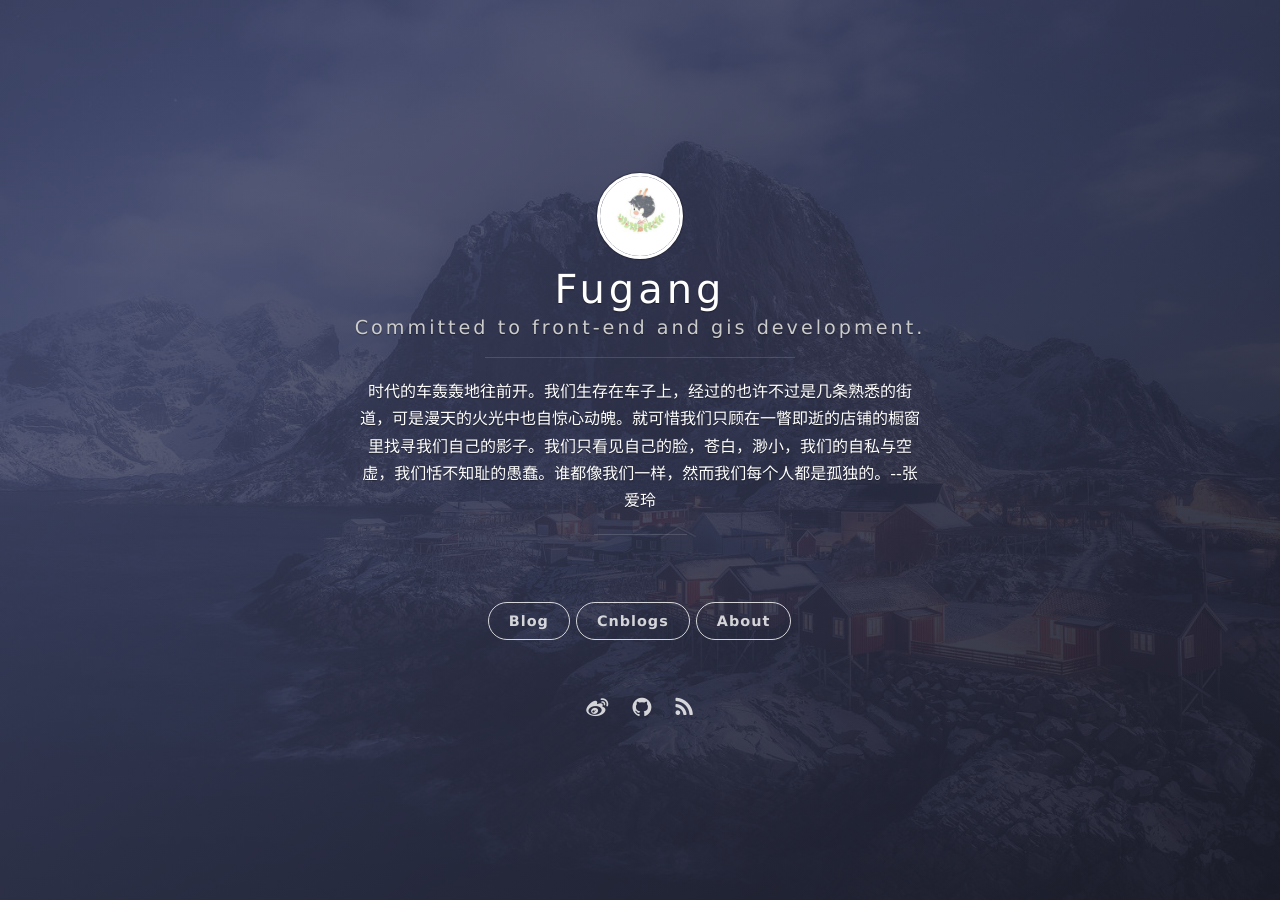
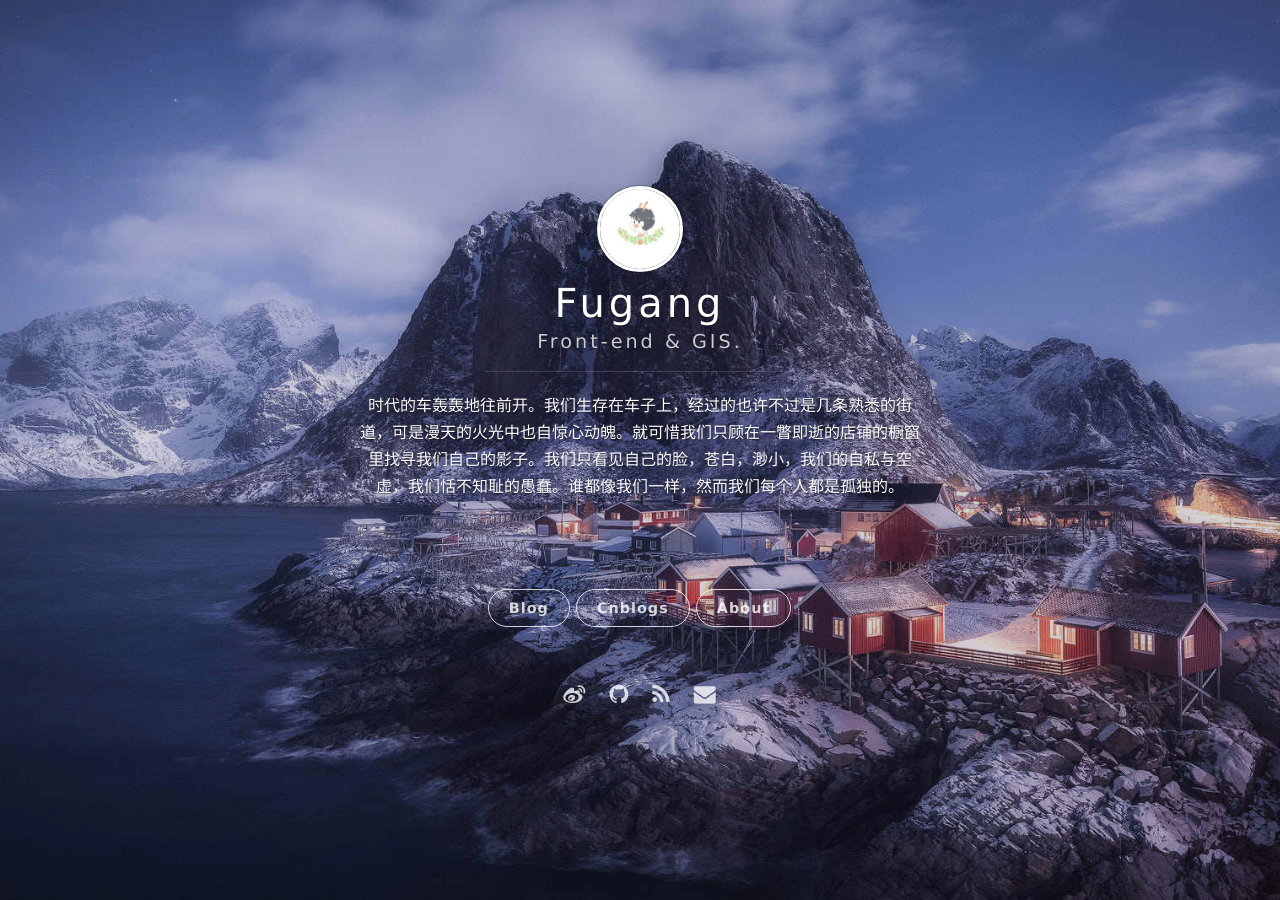
Before and after one commit to sharealex/sharealex.github.io, a Jekyll site: the page built from index.html, in a window 1280 px wide. Built offline with Jekyll 4.4.1, drawn with Linux system fonts in a browser that asks for light colours; nearby versions of some CDN libraries; the list of posts is cut into pages by our own code; comment, search, counter and statistics services are not loaded.

Commit message:
修改样式

```diff
--- a/_config.yml
+++ b/_config.yml
@@ -1,8 +1,8 @@
 # Basic
 title: Fugang
-subtitle: Committed to front-end and gis development.
+subtitle: Front-end & GIS.
 welcome_message: <a href="https://github.com/sharealex" target="_blank"></a>
-description: 时代的车轰轰地往前开。我们生存在车子上，经过的也许不过是几条熟悉的街道，可是漫天的火光中也自惊心动魄。就可惜我们只顾在一瞥即逝的店铺的橱窗里找寻我们自己的影子。我们只看见自己的脸，苍白，渺小，我们的自私与空虚，我们恬不知耻的愚蠢。谁都像我们一样，然而我们每个人都是孤独的。--张爱玲
+description: 时代的车轰轰地往前开。我们生存在车子上，经过的也许不过是几条熟悉的街道，可是漫天的火光中也自惊心动魄。就可惜我们只顾在一瞥即逝的店铺的橱窗里找寻我们自己的影子。我们只看见自己的脸，苍白，渺小，我们的自私与空虚，我们恬不知耻的愚蠢。谁都像我们一样，然而我们每个人都是孤独的。
 creator: <a href="http://sharealex.top">@Fugang</a>
 
 url: "http://sharealex.top"
@@ -27,7 +27,7 @@ nav:
      - {title: Cnblogs,       in_site: true,  description: Fugang's cnblogs,   url: 'http://www.cnblogs.com/sharealex'}
    # - {title: GitHub,     in_site: false,  description: icurious's GitHub,      url: 'https://github.com/sharealex'}
    # - {title: Devs,   in_site: true,  description: Friends,                  url: '/friends'}
-     - {title: About,        in_site: true,  description: About the author liuqi,        url: '/about'}
+     - {title: About,        in_site: true,  description: About the author fugang,        url: '/about'}
 
 # Pagination
 gems: [jekyll-paginate]
@@ -42,7 +42,8 @@ comment:
 social:
     weibo: fugang521
     github: sharealex
-
+    rss:
+    mail: sharealex@163.com
     copyright: http://www.cnblogs.com/sharealex
 
 # Google Analytics
--- a/_includes/head.html
+++ b/_includes/head.html
@@ -4,7 +4,7 @@
   <meta name="viewport" content="width=device-width, initial-scale=1, maximum-scale=1">
 
   <title>Fugang</title>
-  <meta name="description" content="LiuQi and his daily.">
+  <meta name="description" content="Fugang's blog.">
   <meta name="author" content="icurius">
 
   <meta name="twitter:card" content="summary">
--- a/_sass/components/_panels.scss
+++ b/_sass/components/_panels.scss
@@ -156,7 +156,7 @@
 }
 
 .cover-slate {
-  @include linear-gradient(140deg, rgba($slate,.6) 20%, rgba(darken($slate, 20%),.8));
+  @include linear-gradient(140deg, rgba($slate,.1) 20%, rgba(darken($slate, 20%),.1));
 }
 
 .cover-disabled {
```
